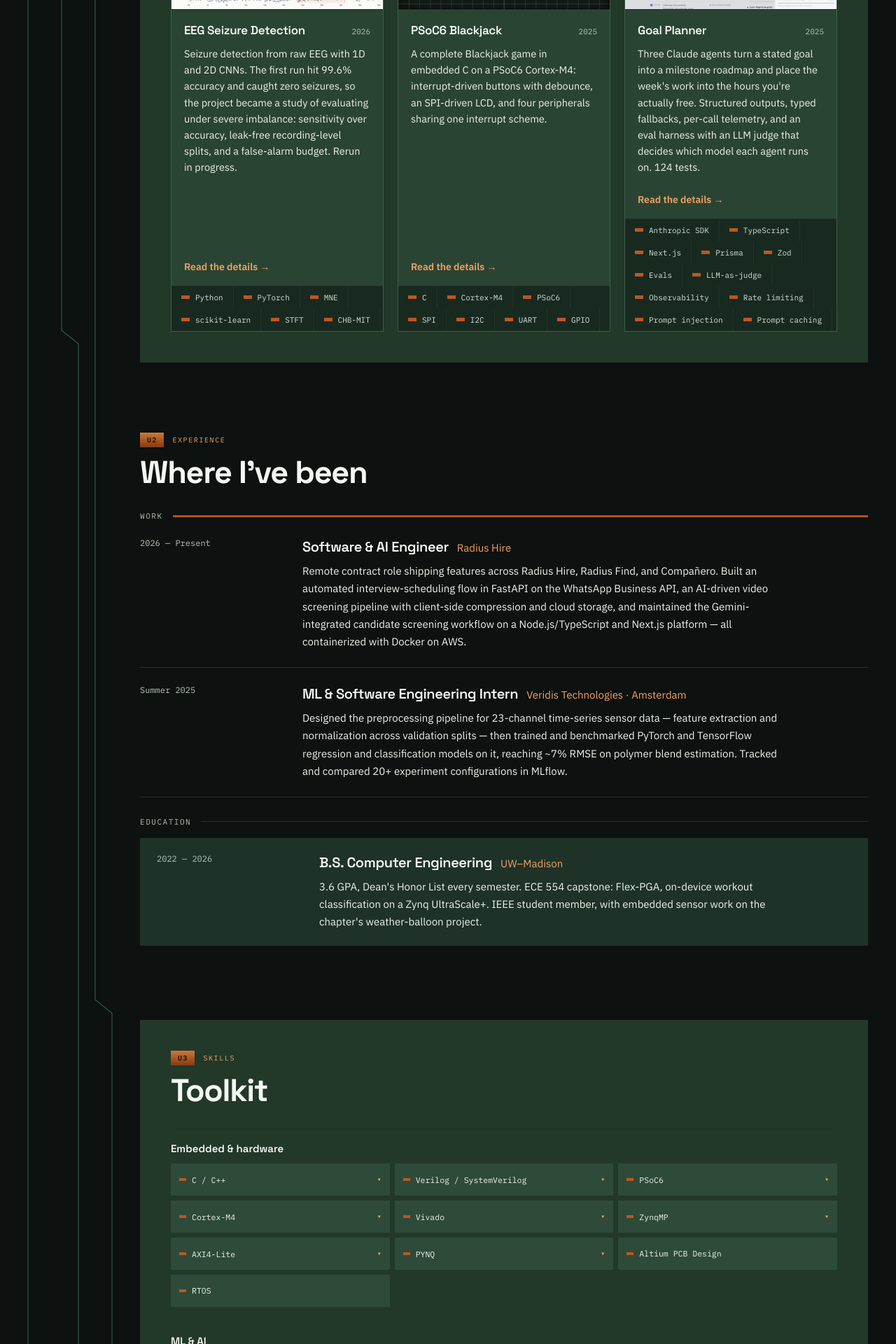
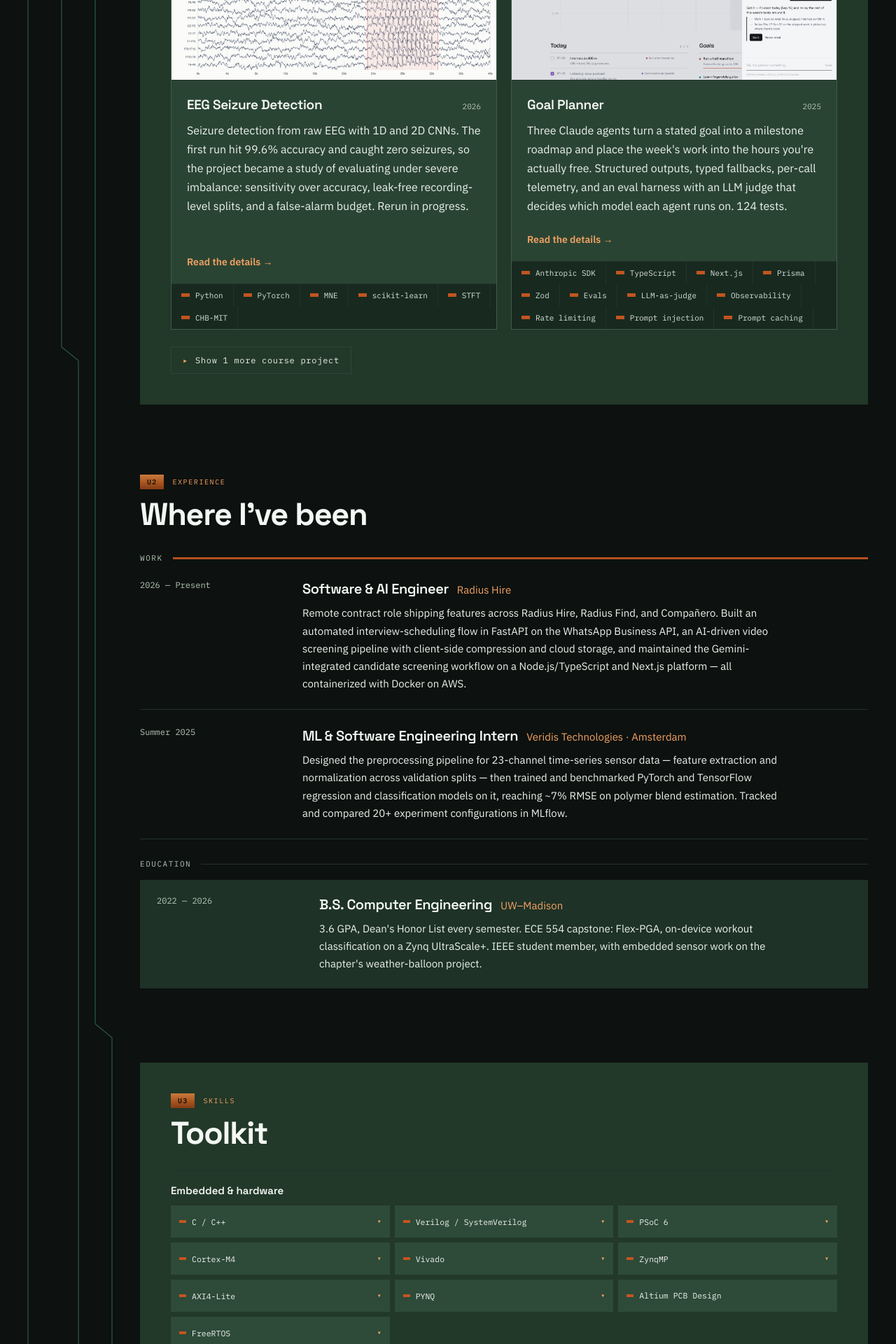
Before and after one commit to hargens-holland/PortfolioWebsite, a Next.js app in the folder web/: page / in a window 1280 px wide. Shown: the part 1600-3520 px from the top of the page at 70% size. Built offline with nearby package versions, Linux system fonts and the light colour scheme.

Commit message:
Collapsed course-project list, PSoC 6 Blackjack rewrite, private-repo notes

```diff
--- a/web/app/globals.css
+++ b/web/app/globals.css
@@ -327,6 +327,39 @@ a:hover { color: #fff; }
 .pin__mark { width: 12px; height: 5px; background: var(--accent-deep); }
 .pin__n { color: var(--text-faint); }
 
+/* Collapsed list of course projects under the cards. */
+.more { margin-top: 24px; }
+.more__toggle {
+  display: inline-flex; align-items: center; gap: 10px; padding: 11px 16px;
+  border: 1px solid var(--line-strong); cursor: pointer; list-style: none; user-select: none;
+  font-family: var(--mono); font-size: 12px; letter-spacing: .06em; color: var(--text);
+  transition: border-color var(--ease), background var(--ease);
+}
+.more__toggle::-webkit-details-marker { display: none; }
+.more__toggle:hover { border-color: var(--accent); background: var(--panel-alt); }
+.more__chev { display: inline-block; color: var(--accent-light); transition: transform var(--ease); }
+.more[open] .more__chev { transform: rotate(90deg); }
+.more[open] .more__closed, .more:not([open]) .more__open { display: none; }
+.more__list { margin-top: 16px; border: 1px solid var(--line); background: var(--card); list-style: none; padding: 0; }
+.more__list > li + li { border-top: 1px solid var(--line); }
+.more__row {
+  display: grid; grid-template-columns: 150px 1fr auto; gap: 24px; align-items: start;
+  padding: 22px 24px; color: inherit;
+  transition: background var(--ease);
+}
+.more__row:hover { background: var(--card-hover); color: inherit; }
+.more__id { display: flex; flex-direction: column; gap: 4px; font-family: var(--mono); font-size: 11px; letter-spacing: .06em; color: var(--text-mute); }
+.more__body { display: flex; flex-direction: column; gap: 8px; min-width: 0; }
+.more__head { display: flex; align-items: baseline; gap: 12px; flex-wrap: wrap; }
+.more__title { font-size: 18px; font-weight: 600; letter-spacing: -.02em; color: var(--text-bright); }
+.more__meta { font-family: var(--mono); font-size: 11px; color: var(--text-mute); }
+.more__blurb { font-size: 15px; line-height: 1.65; color: var(--text); }
+.more__tags { display: flex; flex-wrap: wrap; gap: 6px; margin-top: 4px; }
+.more__tag { padding: 4px 9px; background: var(--strip); font-family: var(--mono); font-size: 10.5px; color: var(--text-dim); }
+.more__tag--lock { border: 1px dashed var(--line-strong); background: transparent; color: var(--text-mute); }
+.more__cta { font-size: 14px; font-weight: 600; white-space: nowrap; color: var(--accent-light); }
+.more__row:hover .more__cta { text-decoration: underline; text-underline-offset: 3px; }
+
 /* --------------------------------------------------- project page ------- */
 
 .project { max-width: var(--measure); margin: 0 auto; padding: 48px 0 60px; }
@@ -532,6 +565,8 @@ a:hover { color: #fff; }
   .hero, .section, .project { padding-left: 20px; padding-right: 20px; }
 
   .hero__grid, .about__grid, .card__split, .work__row, .work__row--three, .entry, .contact__grid { grid-template-columns: 1fr; }
+  .more__row { grid-template-columns: 1fr; gap: 12px; padding: 18px; }
+  .more__id { flex-direction: row; gap: 10px; }
   .hero__grid { gap: 36px; align-items: start; }
   .hero__photo { max-width: 300px; }
   .hero__intro { font-size: 20px; }
--- a/web/app/page.tsx
+++ b/web/app/page.tsx
@@ -9,8 +9,9 @@ import {
   SKILLS,
   WORK,
 } from "@/content/site";
-import { PROJECTS, featuredProject, otherProjects } from "@/content/projects";
+import { PROJECTS, compactProjects, featuredProject, otherProjects } from "@/content/projects";
 import { FeaturedCard, ProjectCard } from "@/components/ProjectCard";
+import { MoreProjects } from "@/components/MoreProjects";
 import { RoleRotator } from "@/components/RoleRotator";
 import { SkillChip } from "@/components/SkillChip";
 import { Reveal } from "@/components/Reveal";
@@ -20,6 +21,7 @@ import { publicAsset } from "@/lib/assets";
 export default function HomePage() {
   const featured = featuredProject();
   const others = otherProjects();
+  const more = compactProjects();
 
   return (
     <>
@@ -88,6 +90,9 @@ export default function HomePage() {
             <ProjectCard key={project.slug} project={project} />
           ))}
         </div>
+
+        {/* Course projects, collapsed so the section stays a screen or two. */}
+        <MoreProjects projects={more} />
       </Reveal>
 
       {/* ------------------------------------------------- experience --- */}
--- a/web/app/projects/[slug]/page.tsx
+++ b/web/app/projects/[slug]/page.tsx
@@ -104,7 +104,8 @@ export default async function ProjectPage({ params }: { params: Promise<Params>
         </div>
       ) : (
         <p className="project__none">
-          The source for this one isn&apos;t public yet. Happy to walk through it —{" "}
+          {project.sourceNote ?? "The source for this one isn't public yet."} Happy to walk through
+          it or share access —{" "}
           <a href={`mailto:${SITE.email}?subject=${encodeURIComponent(project.name)}`}>
             email me
           </a>
--- /dev/null
+++ b/web/components/MoreProjects.tsx
@@ -0,0 +1,60 @@
+import Link from "next/link";
+import type { Project } from "@/content/projects";
+
+/**
+ * The collapsed list under the project cards: course projects that don't
+ * have a screenshot and don't need a full card to make their point. It's a
+ * native <details>, so it works without JavaScript and the open/closed state
+ * is the browser's to manage.
+ */
+export function MoreProjects({ projects }: { projects: Project[] }) {
+  if (projects.length === 0) return null;
+  const n = projects.length;
+
+  return (
+    <details className="more">
+      <summary className="more__toggle">
+        <span className="more__chev" aria-hidden="true">
+          ▸
+        </span>
+        <span className="more__closed">
+          Show {n} more course project{n === 1 ? "" : "s"}
+        </span>
+        <span className="more__open">Hide course projects</span>
+      </summary>
+
+      <ul className="more__list">
+        {projects.map((project) => (
+          <li key={project.slug}>
+            <Link className="more__row" href={`/projects/${project.slug}`}>
+              <span className="more__id">
+                <span className="card__designator">{project.designator}</span>
+                <span>{project.slug}</span>
+              </span>
+
+              <span className="more__body">
+                <span className="more__head">
+                  <h3 className="more__title">{project.name}</h3>
+                  <span className="more__meta">
+                    {project.year} · {project.role}
+                  </span>
+                </span>
+                <span className="more__blurb">{project.summary}</span>
+                <span className="more__tags">
+                  {project.tags.map((tag) => (
+                    <span className="more__tag" key={tag}>
+                      {tag}
+                    </span>
+                  ))}
+                  {project.links.length === 0 && <span className="more__tag more__tag--lock">private repo</span>}
+                </span>
+              </span>
+
+              <span className="more__cta">Details →</span>
+            </Link>
+          </li>
+        ))}
+      </ul>
+    </details>
+  );
+}
--- a/web/content/projects.ts
+++ b/web/content/projects.ts
@@ -42,6 +42,18 @@ export type Project = {
    */
   image?: string;
   links: ProjectLink[];
+  /**
+   * Course projects without a screenshot don't get a card. Set this and the
+   * project is listed compactly under "More projects" on the homepage,
+   * collapsed until a visitor opens it. It still gets its own page.
+   */
+  compact?: boolean;
+  /**
+   * Why there's no Source link, e.g. "The repository is private because it's
+   * a course project." Shown on the project page in place of the generic
+   * "not public yet" note when `links` is empty.
+   */
+  sourceNote?: string;
 };
 
 export const PROJECTS: Project[] = [
@@ -94,19 +106,25 @@ export const PROJECTS: Project[] = [
   },
   {
     slug: "psoc6-blackjack",
-    name: "PSoC6 Blackjack",
+    name: "PSoC 6 Blackjack",
     designator: "M3",
     year: "2025",
-    role: "Solo · bare-metal C",
+    role: "With Ryan O'Sullivan · ECE 353",
     summary:
-      "A complete Blackjack game in embedded C on a PSoC6 Cortex-M4: interrupt-driven buttons with debounce, an SPI-driven LCD, and four peripherals sharing one interrupt scheme.",
+      "Blackjack on an Infineon PSoC 6 dev board, architected as 13 cooperating FreeRTOS tasks instead of a superloop: one task per game state, one gatekeeper task per peripheral, and all communication through task notifications, an event group, queues, and a semaphore.",
     body: [
-      "Blackjack, written bare-metal in C for a PSoC6 board with an ARM Cortex-M4 core. No RTOS: hardware timers, GPIO button handling, and interrupt-driven input with software debounce, all managed directly.",
-      "The display is an LCD driven over SPI. Rendering six game states within the timing budget meant being deliberate about which parts of the frame actually changed between updates.",
-      "Four peripherals share the interrupt logic, so most of the work was in the state machine: making sure every transition between game states was correct across every scenario the rules allow, and proving it.",
+      "A complete game of Blackjack running on a PSoC 6 microcontroller with an LCD, joystick, push buttons, SPI EEPROM, and an I2C IO expander, built with Ryan O'Sullivan for ECE 353 at UW–Madison in spring 2025. The interesting part isn't the card game; it's how the firmware is organized. Rather than a single main loop polling everything, the application is a set of FreeRTOS tasks that only talk to each other through RTOS primitives.",
+      "One task per game state. Start, Shuffle, Bet, Dealer Show, Player Hit, Dealer Hit, and Hand Complete are each a task blocked on ulTaskNotifyTake(). A state transition is a single xTaskNotifyGive() to the next state's handle: no dispatcher, no state enum, and exactly one FSM task runnable at any time.",
+      "Gatekeeper tasks own the hardware. The LCD, SPI EEPROM, I2C IO expander, and UART console each have one task that is the only code allowed to touch that bus. Game logic sends commands through queues, which removes bus-reentrancy races entirely. EEPROM reads carry the caller's own reply-queue handle in the request message, so multiple states can share the EEPROM task without clobbering each other's answer.",
+      "Input fans in through an event group. Debounced button and joystick tasks run at a higher priority than the FSM, so input is never missed while a state is drawing. They set bits in a shared event group, and each state waits on just the subset of inputs it cares about. The IO-expander button arrives in interrupt context via xEventGroupSetBitsFromISR.",
+      "A binary semaphore guards the shared game struct: deck, both hands, funds, and bet. The hardware TRNG drives a Fisher–Yates shuffle so every power-up deals a different game. Logging is non-blocking: task_print() formats into a heap buffer and queues it to the console task, so any task can log safely.",
+      "Driver work underneath: ADC joystick, GPIO push buttons with software debounce, SPI EEPROM for a persistent high score, a TCA9534 I2C IO expander driving an LED win-streak display and an interrupt-driven button, parallel-bus LCD rendering of cards and stats, and a UART console with colour-coded state logging.",
+      "What we built versus what was provided: the course supplied header skeletons, the LCD and font bitmaps, and the board support package. Ryan and I wrote the seven FSM state tasks, the gatekeeper task bodies (screen command handling, EEPROM read/write with reply routing, debouncing, joystick edge detection, IO-expander ISR hookup), the game model (deck, hands, scoring, screen layout), and the driver implementations for the joystick, buttons, SPI, I2C, IO expander, console, and remote UART.",
     ],
-    tags: ["C", "Cortex-M4", "PSoC6", "SPI", "I2C", "UART", "GPIO"],
+    tags: ["C", "FreeRTOS", "Cortex-M4", "PSoC 6", "ModusToolbox", "SPI", "I2C", "ADC", "UART"],
     links: [],
+    compact: true,
+    sourceNote: "The repository is private because it's a course project.",
   },
   {
     slug: "goal-planner",
@@ -129,14 +147,19 @@ export const PROJECTS: Project[] = [
     ],
     image: "/assets/goal-planner-dashboard-2.png",
     links: [
-      { label: "Source", href: "https://github.com/hargens-holland/GoalApp" },
+      // The repo is private while it's under active work; restore when it's public.
+      // { label: "Source", href: "https://github.com/hargens-holland/GoalApp" },
       // Deploy is pending. Add when it's up:
       // { label: "Live demo", href: "https://…" },
       // { label: "Architecture", href: "https://github.com/hargens-holland/GoalApp/blob/main/docs/ARCHITECTURE.md" },
     ],
+    sourceNote: "The repository is private while I'm still actively working on it.",
   },
 ];
 
 export const featuredProject = () => PROJECTS.find((p) => p.featured) ?? PROJECTS[0];
-export const otherProjects = () => PROJECTS.filter((p) => p !== featuredProject());
+/** Card-sized projects below the featured one. */
+export const otherProjects = () => PROJECTS.filter((p) => p !== featuredProject() && !p.compact);
+/** The collapsed "More projects" list. */
+export const compactProjects = () => PROJECTS.filter((p) => p.compact && p !== featuredProject());
 export const findProject = (slug: string) => PROJECTS.find((p) => p.slug === slug);
--- a/web/content/site.ts
+++ b/web/content/site.ts
@@ -94,7 +94,7 @@ export const SKILLS: SkillGroup[] = [
     items: [
       {
         name: "C / C++",
-        note: "Bare-metal firmware, mostly. The PSoC6 Blackjack project is all C with no RTOS underneath: hardware timers, interrupt-driven button input with software debounce, and an LCD driven over SPI.",
+        note: "Firmware, mostly. The PSoC 6 Blackjack project is all C on FreeRTOS: seven state tasks, a gatekeeper task for each bus, queues and notifications between them, and hand-written drivers for the joystick, buttons, SPI, I2C, and UART underneath.",
         projects: ["psoc6-blackjack"],
       },
       {
@@ -103,13 +103,13 @@ export const SKILLS: SkillGroup[] = [
         projects: ["flex-pga"],
       },
       {
-        name: "PSoC6",
-        note: "The board under the Blackjack project: GPIO, SPI, I2C, and UART peripherals sharing one interrupt scheme, with the game's six states driven off those events.",
+        name: "PSoC 6",
+        note: "The Infineon board under the Blackjack project: ADC joystick, GPIO buttons, SPI EEPROM, a TCA9534 I2C IO expander, a parallel-bus LCD, and a UART console, each behind its own FreeRTOS gatekeeper task so only one piece of code ever touches a bus.",
         projects: ["psoc6-blackjack"],
       },
       {
         name: "Cortex-M4",
-        note: "The core in the PSoC6. I've worked it bare-metal — timers, interrupts, and peripherals by hand rather than through an RTOS — which is the level where timing problems actually show up.",
+        note: "The core in the PSoC 6. Interrupt-context work on it (an IO-expander ISR posting to an event group through the FromISR API), task priorities set so input preempts the game state machine, and the timing questions that come with both.",
         projects: ["psoc6-blackjack"],
       },
       {
@@ -133,7 +133,11 @@ export const SKILLS: SkillGroup[] = [
         projects: ["flex-pga"],
       },
       { name: "Altium PCB Design" },
-      { name: "RTOS" },
+      {
+        name: "FreeRTOS",
+        note: "Thirteen tasks on the PSoC 6: one per Blackjack game state, one gatekeeper per peripheral, wired together with task notifications, an event group, queues that carry their own reply-queue handles, and a binary semaphore around the game struct. Built in ModusToolbox with GCC ARM.",
+        projects: ["psoc6-blackjack"],
+      },
     ],
   },
   {
```
